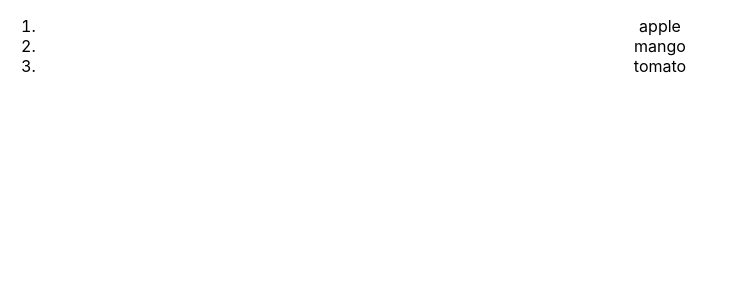
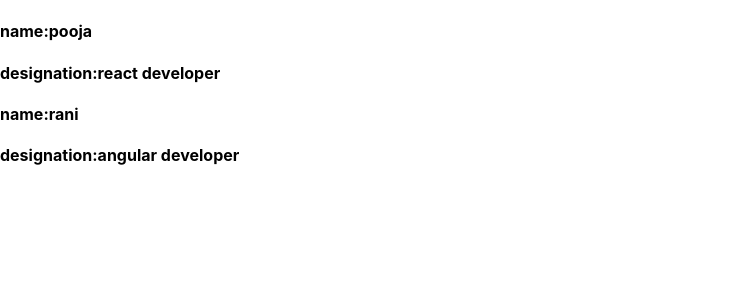
Before and after one commit to shivanipolichetti/react, a React (Create React App) app: page / in a window 1280 px wide. Shown: the top 300 px of the page, without its empty margins (0-749 px from the left). Built offline with nearby package versions, Linux system fonts and the light colour scheme.

Commit message:
props&conditionalrendering

```diff
--- a/src/App.js
+++ b/src/App.js
@@ -1,15 +1,68 @@
 import logo from './logo.svg';
 import './App.css';
-import List from './functioncomponent/Lists/list';
+import TableComponent from './functioncomponent/table/table';
+import Button from './functioncomponent/button/button';
+import Greeting from './functioncomponent/button/greet';
+import ShowList from './functioncomponent/developerlist/showlist';
+
 
 function App() {
-  return (
-     <div className='App'>
+  return(
+    <div>
+      <ShowList/>
+    </div>
+  )
 
-      <List/>
 
-     </div>
-  );
 }
 
+
+
+      //const isLoggedIn=false;
+
+      //if(isLoggedIn){
+       // return(<h1>welcome</h1>);
+      //}
+
+      //else
+     // {
+     //   return(<h1>login</h1>);
+     // }
+    // return(
+     // {
+       // isLoggedIn?
+        //<h1>welcome</h1>
+        //:<h1>login</h1>
+     // }
+    // )
+     {/*<h2>{isLoggedIn?"welcome":"login"}</h2>*/}
+
+
+    <>
+   {/* {isLoggedIn &&
+    <Text msg="login true"/>
+  /*:<Text msg="login true"/>*/}
+  </>
+
+
+
+
+
+
+      {/*<TableComponent/>*/}
+      <br></br>
+      {/*<Button><button>register</button></Button>*/}
+      {/*<Greeting>Good morning</Greeting>
+      <Greeting>Good evening</Greeting>
+  <Greeting>Good night</Greeting>*/}
+
+
+
 export default App;
+
+
+/*const Text=({msg})=>{
+  return(
+    <h1>{msg}</h1>
+  )
+}*/
--- a/src/functioncomponent/Lists/list.jsx
+++ b/src/functioncomponent/Lists/list.jsx
@@ -3,7 +3,7 @@ import ListItems from "./listitems";
 
 
 const List=()=>{
-    const listItems=[{
+    const list=[{
         name:"apple",
         type:"fruit",
         id:1,
@@ -26,7 +26,7 @@ const List=()=>{
         <div>
         <ol>
         {
-            listItems.map((eachObject)=>{
+            list.map((eachObject)=>{
                     return(
                         //<li>{eachObject.name}</li>
                         <ListItems item={eachObject.name}/>
--- a/src/functioncomponent/Lists/listitems.jsx
+++ b/src/functioncomponent/Lists/listitems.jsx
@@ -1,5 +1,6 @@
 
-import React from 'react';
+import React  from 'react';
+
 const ListItems=(prop)=>{
     return(
 
@@ -9,7 +10,7 @@ const ListItems=(prop)=>{
 
 
         </React.Fragment>
-    )
+    );
 }
 
 export default ListItems;
--- a/src/functioncomponent/button/button.jsx
+++ b/src/functioncomponent/button/button.jsx
@@ -1,9 +1,11 @@
 
 
-function Button(){
+function Button({children}){
+   // console.log(props)
+    //const{children}=props
     return(
         <>
-        <button>Submit</button>
+       {children}
         </>
     )
 }
--- /dev/null
+++ b/src/functioncomponent/button/greet.jsx
@@ -0,0 +1,11 @@
+
+
+const Greeting=(props)=>{
+    const {children}=props
+    return(
+
+        children
+
+    )
+}
+export default Greeting
--- /dev/null
+++ b/src/functioncomponent/developerlist/list.jsx
@@ -0,0 +1,23 @@
+
+
+
+export const employees=[
+    {name:"raju",
+     designation:"react developer",
+     salary:1000},
+     {name:"rani",
+     designation:"angular developer",
+    salary:20000},
+     {name:"dani",
+     designation:"node js developer",
+    salary:4000},
+     {name:"gita",
+     designation:"python developer",
+    salary:5000},
+     {name:"rahul",
+     designation:"node jst devloper",
+     salary:5000},
+     {name:"pooja",
+     designation:"react developer",
+     salary:20000}
+]
--- /dev/null
+++ b/src/functioncomponent/developerlist/showlist.jsx
@@ -0,0 +1,31 @@
+
+import { employees } from "./list";
+
+const ShowList=()=>{
+    const filterquery="reactdeveloper";
+    const filterArray=(query)=>{
+        return employees.filter(value=>value.designation==query&&value.salary==20000)
+    }
+    return(
+        <>
+        {
+             filterArray("react developer").map(value=><>
+            <h4>name:{value.name}</h4>
+            <h4>designation:{value.designation}</h4>
+
+            </>)
+
+            }
+
+
+{ filterArray("angular developer").map(value=><>
+                <h4>name:{value.name}</h4>
+                <h4>designation:{value.designation}</h4>
+
+                </>)}
+
+        </>
+    )
+}
+
+export default ShowList;
--- /dev/null
+++ b/src/functioncomponent/table/data.jsx
@@ -0,0 +1,8 @@
+
+
+const ArrayObjects=[
+    ["Alfreds Futterkiste","Maria Anders","Germany"],["Alfreds Futterkiste","Maria Anders","Germany"],
+    ["Alfreds Futterkiste","Maria Anders","Germany"],["Alfreds Futterkiste","Maria Anders","Germany"]
+]
+
+export default ArrayObjects;
--- /dev/null
+++ b/src/functioncomponent/table/row.jsx
@@ -0,0 +1,15 @@
+
+
+
+
+export const Row=(prop)=>{
+    const{data,extra}=prop;
+    return(
+        <>
+        <td>{data[0]}</td>
+            <td>{data[1]}</td>
+            <td>{data[2]}</td>
+            <td>{extra}</td>
+            </>
+    )
+}
--- /dev/null
+++ b/src/functioncomponent/table/table.jsx
@@ -0,0 +1,32 @@
+
+import App from "../../App";
+import ArrayObjects from "./data";
+import { Row } from "./row";
+
+const TableComponent=()=>{
+   return(
+    <>
+     <table border="2">
+        <tbody>
+  <tr>
+    <th>Company</th>
+    <th>Contact</th>
+    <th>Country</th>
+  </tr>
+    {
+        ArrayObjects.map(eachArray=>{
+           return(
+            <tr>
+            <Row data={eachArray} extra={"submitted"}/>
+        </tr>
+           )
+        })
+    }
+
+  </tbody>
+</table>
+</>
+   )
+}
+
+export default TableComponent;
```
